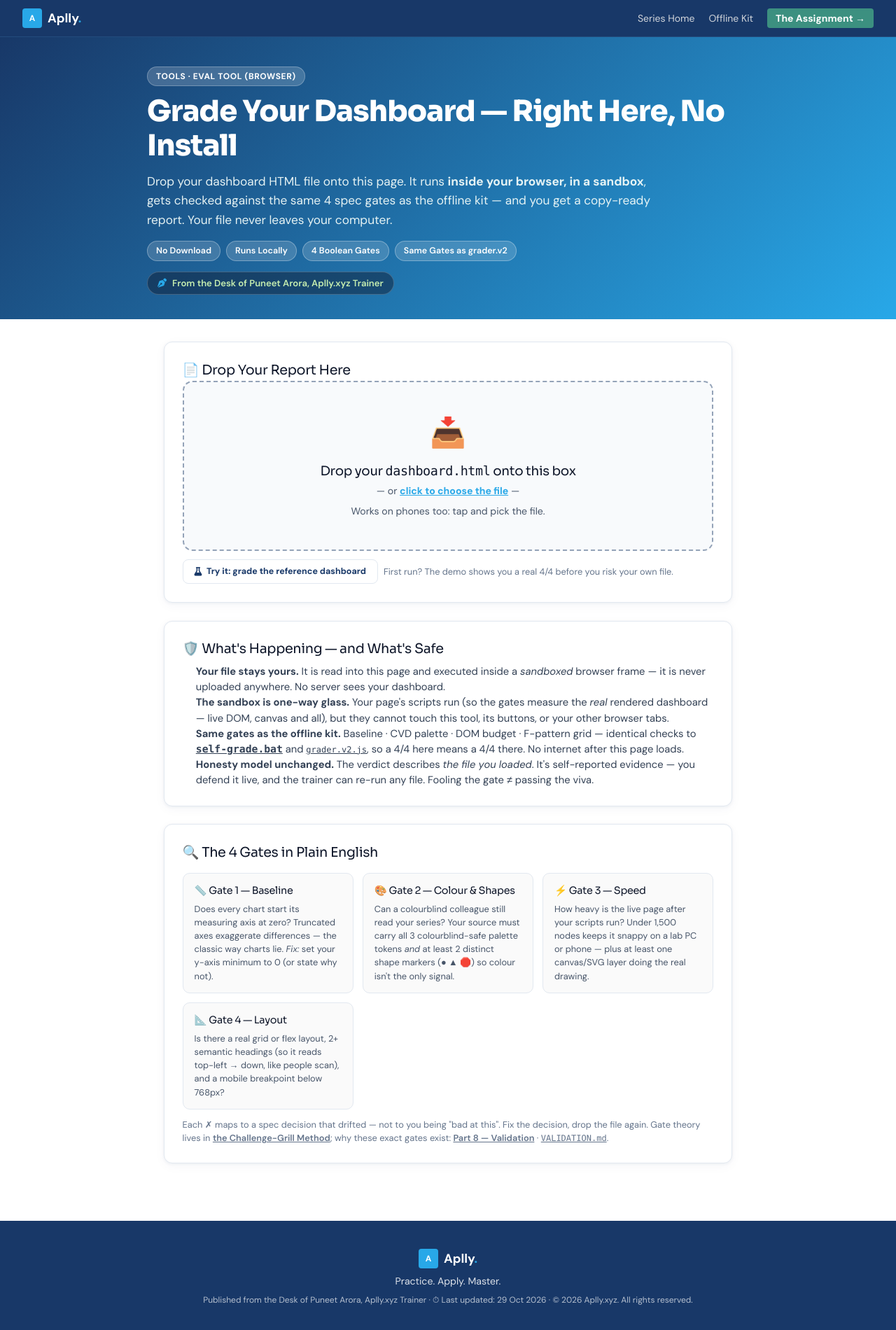
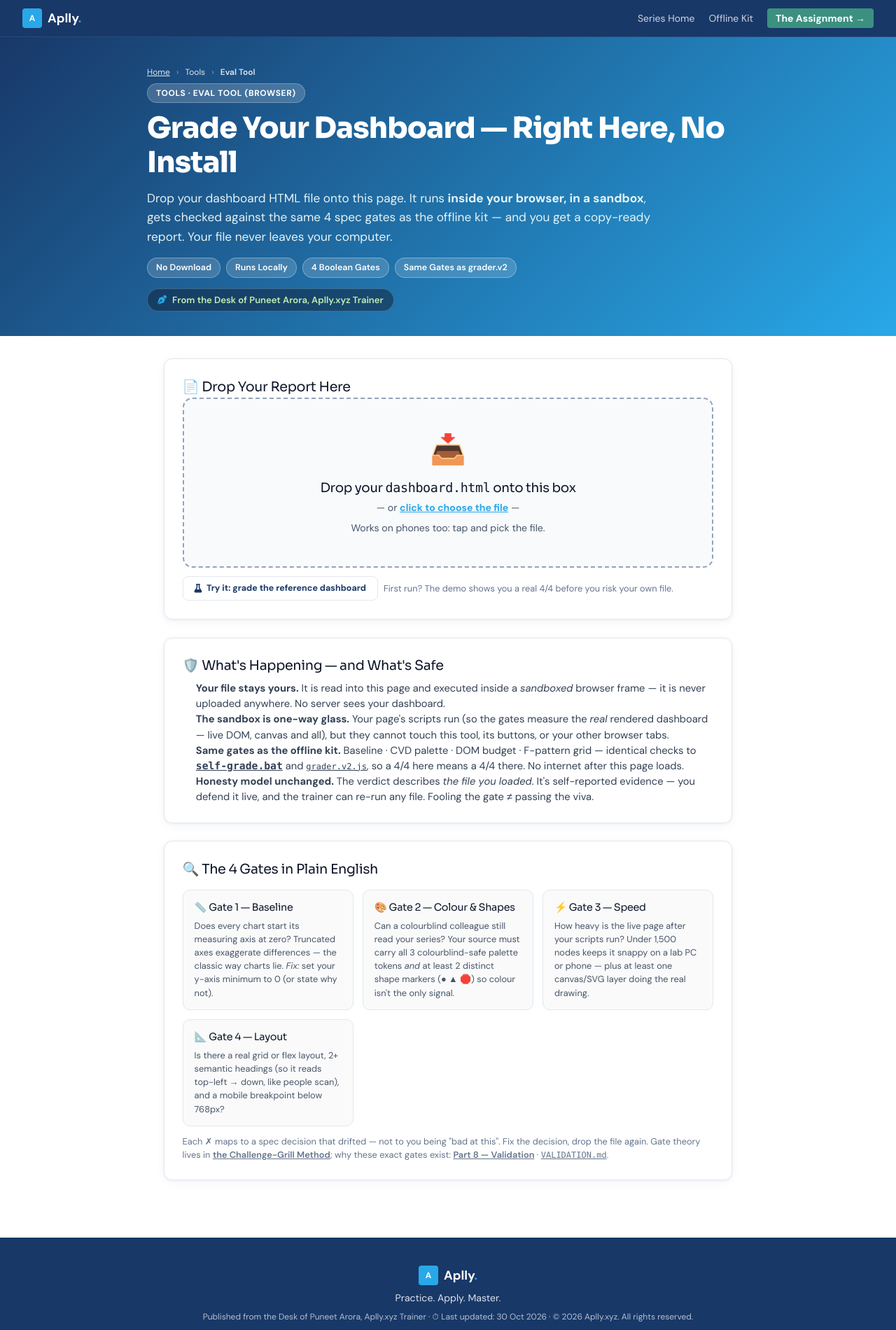
Before and after one commit to ecologictribe/grill-me-dashboards, a website: page eval-tool/index.html in a window 1280 px wide. Shown: the top 1900 px of the page at 70% size. Drawn offline with nearby package versions, Linux system fonts and the light colour scheme.

Commit message:
Add Eval Tool hub card to landing page (9 cards, probe-enforced) + breadcrumb trail on eval-tool page (Home > Tools > Eval Tool); bump timestamps

```diff
--- a/eval-tool/index.html
+++ b/eval-tool/index.html
@@ -6,7 +6,7 @@
     <title>Aplly Eval Tool: Grade Your Dashboard in the Browser | Aplly.xyz</title>
     <meta name="description" content="No install, no download. Drop your dashboard HTML into the browser-based eval tool — it runs your file in a sandbox and checks all 4 spec gates, with a copy-ready report for your assignment PDF.">
     <meta name="author" content="Puneet Arora, Aplly.xyz Trainer">
-    <meta name="last-updated" content="2026-10-29T23:45:00+05:30">
+    <meta name="last-updated" content="2026-10-30T00:45:00+05:30">
 
     <script src="https://cdn.tailwindcss.com"></script>
     <script>
@@ -85,6 +85,13 @@
 
     <header class="article-header">
         <div class="article-header-inner">
+            <nav aria-label="Breadcrumb" class="text-xs mb-2" style="opacity:.85;">
+                <a href="../index.html" class="underline hover:text-white">Home</a>
+                <span class="mx-1.5 opacity-60">›</span>
+                <span>Tools</span>
+                <span class="mx-1.5 opacity-60">›</span>
+                <span class="font-semibold">Eval Tool</span>
+            </nav>
             <span class="series-tag">Tools · Eval Tool (Browser)</span>
             <h1>Grade Your Dashboard — Right Here, No Install</h1>
             <p class="subtitle">Drop your dashboard HTML file onto this page. It runs <strong>inside your browser, in a sandbox</strong>, gets checked against the same 4 spec gates as the offline kit — and you get a copy-ready report. Your file never leaves your computer.</p>
@@ -177,7 +184,7 @@
             <span>Aplly<span class="text-[#28a8e8]">.</span></span>
         </div>
         <p>Practice. Apply. Master.</p>
-        <p class="mt-2 text-xs opacity-80">Published from the Desk of Puneet Arora, Aplly.xyz Trainer · ⏱ Last updated: 29 Oct 2026 · © 2026 Aplly.xyz. All rights reserved.</p>
+        <p class="mt-2 text-xs opacity-80">Published from the Desk of Puneet Arora, Aplly.xyz Trainer · ⏱ Last updated: 30 Oct 2026 · © 2026 Aplly.xyz. All rights reserved.</p>
     </footer>
 
     <script>
```
Also changed, not shown: index.html (+7 -2 lines), .quarantine/validate-eval-tool.js, .quarantine/validate-tutorials.js.
